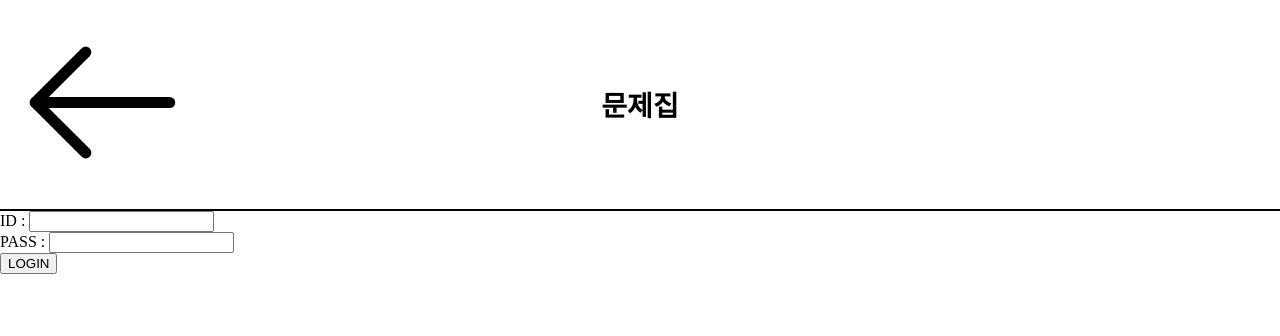
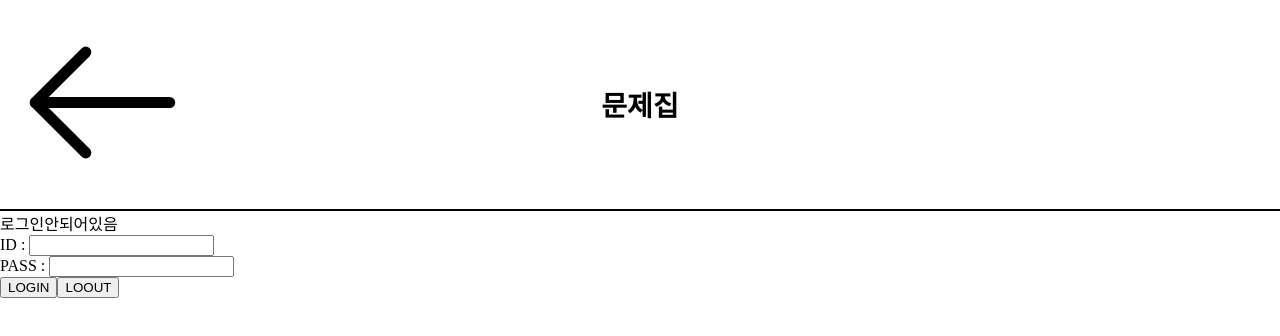
Before and after one commit to ptk5758/MyQuestion, a React (Create React App) app in the folder client/: page /developer in a window 1280 px wide. Shown: the top 336 px of the page. Built offline with nearby package versions, Linux system fonts and the light colour scheme.

Commit message:
22-07-26 developer login test

```diff
--- a/client/src/components/Developer.js
+++ b/client/src/components/Developer.js
@@ -1,11 +1,21 @@
-import React from 'react';
+import React, { useEffect } from 'react';
 import { useState } from 'react';
 import axios from 'axios';
+const ls = window.localStorage;
 
 function Developer()
 {
     const [userId, setUserId]  = useState();
     const [userPass, setUserPass]  = useState();
+    const [sessionId, setSessionId] = useState();
+
+    useEffect(()=>{
+        if(ls.getItem("isLogin"))
+        {
+            setSessionId(ls.getItem("sessionId"));
+        }
+    });
+
     const submitFunc = () => {
         const qs = require('qs');
         const data = {
@@ -14,15 +24,33 @@ function Developer()
         }
         const url = "http://localhost:5000/member/login";
         axios.post(url, qs.stringify(data))
-        .then(res => {console.log(res)});
+        .then(res => {
+            if(res.data.code === 1)
+            {
+                ls.setItem("isLogin", res.data.user.isLogin);
+                ls.setItem("sessionId", res.data.user.userId);
+                ls.setItem("sessionNickName", res.data.user.nickName);
+                setSessionId(ls.getItem("sessionId"));
+            }
+            else
+            {
+                alert("로그인에 실패 하셧습니다.");
+            }
+        });
     }
+
     return (
         <div>
+            <div>{sessionId ? sessionId : "로그인안되어있음"}</div>
             <label>ID : <input value={userId ? userId : ""} onChange={(e)=>{setUserId(e.target.value)}}/></label>
             <br></br>
             <label>PASS : <input value={userPass ? userPass : ""} onChange={(e)=>{setUserPass(e.target.value)}}/></label>
             <br></br>
             <button onClick={submitFunc}>LOGIN</button>
+            <button onClick={()=>{
+                setSessionId("");
+                window.localStorage.clear();
+                }}>LOOUT</button>
         </div>
     );
 }
```
